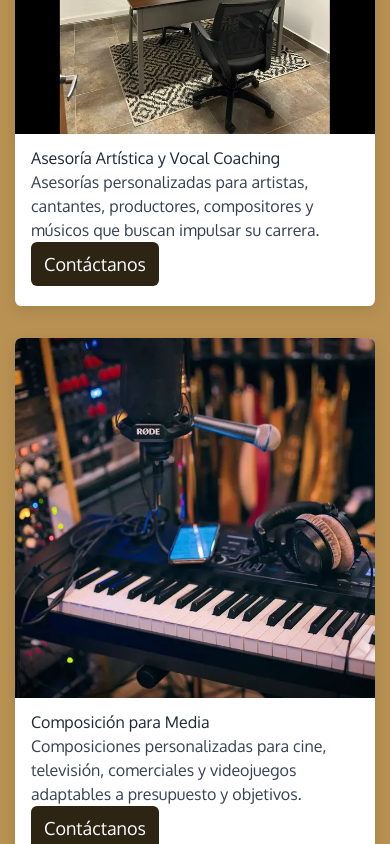
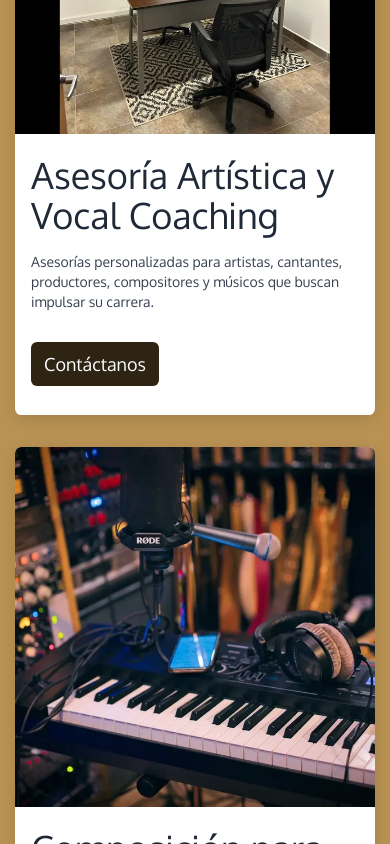
Before and after one commit to saulkurosaki/IZTAC-MUSIC-COMPANY, a Next.js app: page / in a window 390 px wide. Shown: the part 1900-2744 px from the top of the page. Built offline with nearby package versions, Linux system fonts and the light colour scheme.

Commit message:
feat(ServiceCard): implement the on small and extra small devices responsive layout

```diff
--- a/components/ServiceCard.tsx
+++ b/components/ServiceCard.tsx
@@ -9,18 +9,20 @@ type ServiceCardProps = {
 
 const ServiceCard = ({ image, title, description }: ServiceCardProps) => {
   return (
-    <div className="w-full lg:h-full md:h-[917px] px-[15px] py-4">
+    <div className="w-full lg:h-full md:h-[917px] max-md:h-[673px] px-[15px] py-4">
       <div className="flex flex-col w-full h-full overflow-hidden shadow-1 bg-white rounded-[0.4rem]">
         <Image
           src={image}
           alt="our_services_image"
           className="w-full h-auto object-contain"
         />
-        <div className="flex flex-col w-full xl:h-[269px] lg:h-[328px] md:h-[195px] px-4 pt-3 pb-5 xl:justify-around max-xl:justify-between">
-          <h3 className="xl:w-[95%] max-xl:w-full lg:h-[85px] md:h-14 oxygen lg:text-4xl md:text-4xl text-gray-800">
+        <div className="flex flex-col w-full xl:h-[269px] lg:h-[328px] md:h-[195px] max-md:h-full px-4 pt-3 pb-5 xl:justify-around md:justify-between max-md:justify-around">
+          <h3 className="xl:w-[95%] max-xl:w-full lg:h-[85px] md:h-14 oxygen text-4xl text-gray-800">
             {title}
           </h3>
-          <p className="w-full h-[72px] oxygen text-gray-700">{description}</p>
+          <p className="w-full h-[72px] oxygen max-md:text-sm text-gray-700">
+            {description}
+          </p>
           <div className="w-full h-11">
             <Link
               href="/contact-us"
```
